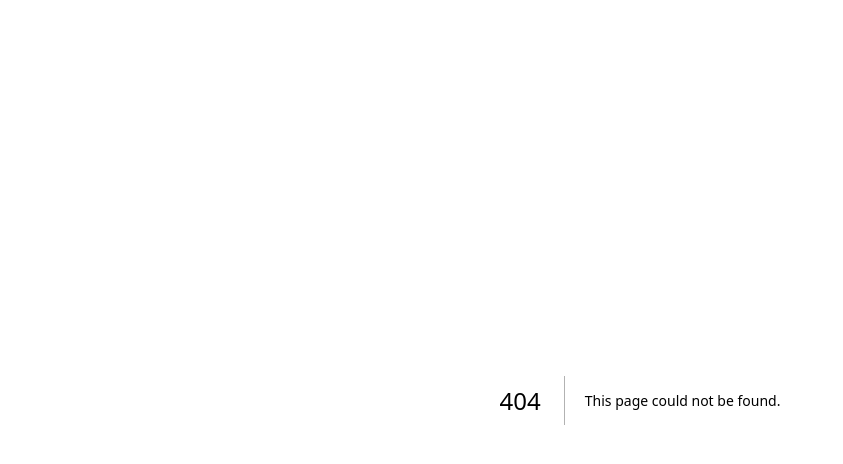
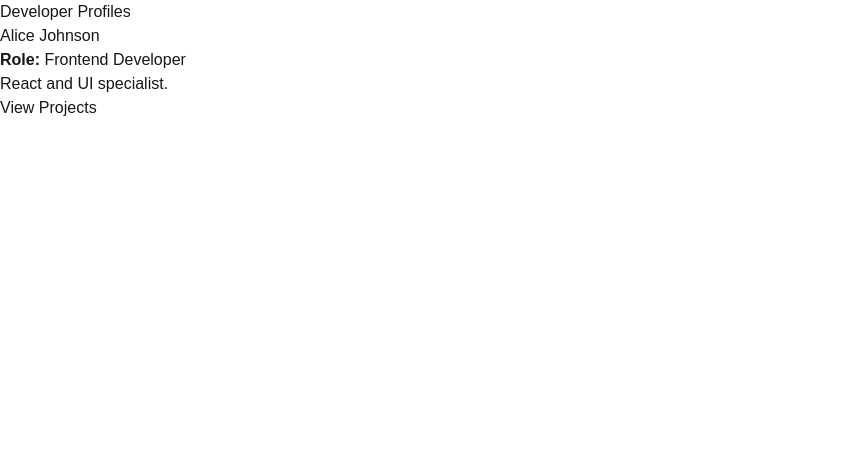
Before and after one commit to Mazennaji/devprofiles-nextjs, a Next.js app: page /developpers/1 in a window 1280 px wide. Before the commit this address had no page. Shown: the top 464 px of the page, without its empty margins (0-843 px from the left). Built offline with nearby package versions, Linux system fonts and the light colour scheme.

Commit message:
Added an Dynamic Route

```diff
--- /dev/null
+++ b/app/developpers/[id]/page.tsx
@@ -0,0 +1,40 @@
+import Link from "next/link";
+
+type Developer = {
+  id: string;
+  name: string;
+  role: string;
+  bio: string;
+};
+
+const developers: Developer[] = [
+  { id: "1", name: "Alice Johnson", role: "Frontend Developer", bio: "React and UI specialist." },
+  { id: "2", name: "Bob Smith", role: "Backend Developer", bio: "Node.js and database expert." },
+  { id: "3", name: "Charlie Brown", role: "Full Stack Developer", bio: "Works across frontend and backend." },
+];
+
+type PageProps = {
+  params: {
+    id: string;
+  };
+};
+
+export default function DeveloperPage({ params }: PageProps) {
+  const developer = developers.find((dev) => dev.id === params.id);
+
+  if (!developer) {
+    return <p>Developer not found</p>;
+  }
+
+  return (
+    <div>
+      <h3>{developer.name}</h3>
+      <p><strong>Role:</strong> {developer.role}</p>
+      <p>{developer.bio}</p>
+
+      <Link href={`/developers/${developer.id}/projects`}>
+        View Projects
+      </Link>
+    </div>
+  );
+}
```
